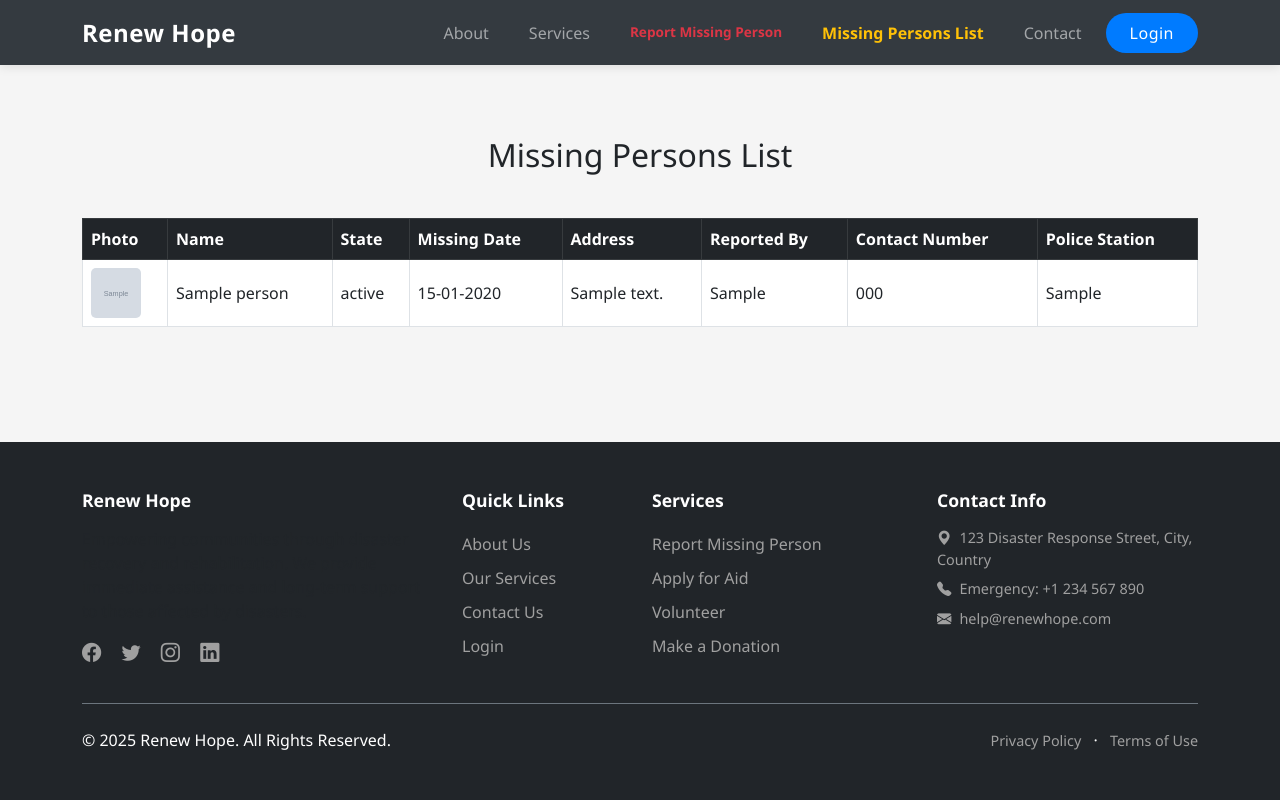
After one commit to akashkr-971/Disaster-Management, a PHP site: page /chat/view_missing.php in a window 1280 px wide. The commit adds this page. Run offline with PHP 8.4, Linux system fonts and the light colour scheme; tables that the repository leaves empty hold one stand-in row (values such as "Sample post"); grey boxes marked "Sample" are stand-in pictures; some libraries are stand-ins or nearby versions.

Commit message:
Full Project

```diff
--- a/admin.php
+++ b/admin.php
@@ -124,6 +124,11 @@ if (isset($_POST['update_status'])) {
                     <i class="bi bi-people me-2"></i>Campaigners
                 </a>
             </li>
+            <li class="nav-item">
+                <a class="nav-link" href="#" data-page="missing">
+                    <i class="bi bi-people me-2"></i>Missing Persons
+                </a>
+            </li>
         </ul>
 
         <!-- Main Content Area -->
--- a/header.php
+++ b/header.php
@@ -37,6 +37,9 @@
                     </li>
                     <li class="nav-item">
                         <a class="nav-link text-danger" href="report_missing.php" style="margin:0px;font-weight:600;">Report Missing Person</a>
+                    </li>
+                    <li class="nav-item">
+                        <a class="nav-link text-warning" href="view_missing.php" style="margin:0px;font-weight:600;">Missing Persons List</a>
                     </li>
                     <li class="nav-item">
                         <a class="nav-link" href="home.php#contact">Contact</a>
--- /dev/null
+++ b/view_missing.php
@@ -0,0 +1,154 @@
+<?php
+require 'header.php';
+?>
+<html>
+    <body>
+        <div style="margin-top: 80px;">
+            <div class="container">
+                <div class="row">
+                    <div class="col-12">
+                        <h2 class="text-center mb-4">Missing Persons List</h2>
+
+                        <div class="table-responsive">
+                            <table class="table table-hover table-bordered">
+                                <thead class="table-dark">
+                                    <tr>
+                                        <th>Photo</th>
+                                        <th>Name</th>
+                                        <th>State</th>
+                                        <th>Missing Date</th>
+                                        <th>Address</th>
+                                        <th>Reported By</th>
+                                        <th>Contact Number</th>
+                                        <th>Police Station</th>
+                                    </tr>
+                                </thead>
+                                <tbody>
+                                    <?php
+                                    require 'db_connect.php';
+                                    try {
+                                        $stmt = $conn->query("SELECT * FROM missing_persons ORDER BY created_at DESC");
+                                        while ($row = $stmt->fetch(PDO::FETCH_ASSOC)) {
+                                            echo "<tr>";
+                                            echo "<td>" . ($row['photo'] ? "<img src='" . htmlspecialchars($row['photo']) . "' class='missing-person-photo' alt='Missing Person'>" : "No Photo") . "</td>";
+                                            echo "<td>" . htmlspecialchars($row['name']) . "</td>";
+                                            echo "<td>" . htmlspecialchars($row['state']) . "</td>";
+                                            // Format the date nicely
+                                            $missing_date = !empty($row['missing_date']) ? date('d-m-Y', strtotime($row['missing_date'])) : 'Not specified';
+                                            echo "<td>" . htmlspecialchars($missing_date) . "</td>";
+                                            echo "<td>" . htmlspecialchars($row['address']) . "</td>";
+                                            echo "<td>" . htmlspecialchars($row['reported_by']) . "</td>";
+                                            echo "<td>" . htmlspecialchars($row['reporters_number']) . "</td>";
+                                            echo "<td>" . htmlspecialchars($row['police_station']) . "</td>";
+                                            echo "</tr>";
+                                        }
+                                    } catch(PDOException $e) {
+                                        echo "<tr><td colspan='8' class='text-danger'>Error fetching data: " . $e->getMessage() . "</td></tr>";
+                                    }
+                                    ?>
+                                </tbody>
+                            </table>
+                        </div>
+                    </div>
+                </div>
+            </div>
+        </div>
+        <!-- Footer -->
+        <footer class="bg-dark text-white py-5" style="position:absolute;bottom:0px;width:100%;">
+            <div class="container" >
+                <div class="row" >
+                    <div class="col-md-4 mb-4 mb-md-0">
+                        <h5 class="mb-3">Renew Hope</h5>
+                        <p class="text-muted mb-3">Empowering communities through disaster recovery and rehabilitation. We provide immediate assistance and long-term support to those affected by disasters.</p>
+                        <div class="social-links">
+                            <a href="#" class="me-3"><i class="bi bi-facebook"></i></a>
+                            <a href="#" class="me-3"><i class="bi bi-twitter"></i></a>
+                            <a href="#" class="me-3"><i class="bi bi-instagram"></i></a>
+                            <a href="#" class="me-3"><i class="bi bi-linkedin"></i></a>
+                        </div>
+                    </div>
+
+                    <div class="col-md-2 mb-4 mb-md-0">
+                        <h5 class="mb-3">Quick Links</h5>
+                        <ul class="list-unstyled footer-links">
+                            <li><a href="home.php#about">About Us</a></li>
+                            <li><a href="home.php#services">Our Services</a></li>
+                            <li><a href="home.php#contact">Contact Us</a></li>
+                            <li><a href="login.php">Login</a></li>
+                        </ul>
+                    </div>
+
+                    <div class="col-md-3 mb-4 mb-md-0">
+                        <h5 class="mb-3">Services</h5>
+                        <ul class="list-unstyled footer-links">
+                            <li><a href="missingpersonform.php">Report Missing Person</a></li>
+                            <li><a href="aid.php">Apply for Aid</a></li>
+                            <li><a href="volunteer.php">Volunteer</a></li>
+                            <li><a href="donate.php">Make a Donation</a></li>
+                        </ul>
+                    </div>
+
+                    <div class="col-md-3">
+                        <h5 class="mb-3">Contact Info</h5>
+                        <ul class="list-unstyled footer-contact">
+                            <li class="mb-2"><i class="bi bi-geo-alt-fill me-2"></i>123 Disaster Response Street, City, Country</li>
+                            <li class="mb-2"><i class="bi bi-telephone-fill me-2"></i>Emergency: +1 234 567 890</li>
+                            <li class="mb-2"><i class="bi bi-envelope-fill me-2"></i>help@renewhope.com</li>
+                        </ul>
+                    </div>
+                </div>
+
+                <div class="border-top border-secondary pt-4 mt-4">
+                    <div class="row align-items-center">
+                        <div class="col-md-6 text-center text-md-start mb-3 mb-md-0">
+                            <p class="mb-0">&copy; 2025 Renew Hope. All Rights Reserved.</p>
+                        </div>
+                        <div class="col-md-6 text-center text-md-end">
+                            <ul class="list-inline mb-0">
+                                <li class="list-inline-item"><a href="#">Privacy Policy</a></li>
+                                <li class="list-inline-item">·</li>
+                                <li class="list-inline-item"><a href="#">Terms of Use</a></li>
+                            </ul>
+                        </div>
+                    </div>
+                </div>
+            </div>
+        </footer>
+
+        <style>
+        .missing-person-photo {
+            width: 50px;
+            height: 50px;
+            object-fit: cover;
+            border-radius: 5px;
+        }
+
+        .table {
+            margin-top: 20px;
+            background-color: white;
+        }
+
+        .table th {
+            vertical-align: middle;
+        }
+
+        .table td {
+            vertical-align: middle;
+        }
+
+        /* Add responsive styles */
+        @media (max-width: 768px) {
+            .table-responsive {
+                font-size: 14px;
+            }
+
+            .missing-person-photo {
+                width: 40px;
+                height: 40px;
+            }
+        }
+        </style>
+
+    </body>
+</html>
+<!-- Add some spacing after the navbar -->
```
Also changed, not shown: admin_pages/missing.php (added, +90 -0 lines), home.php (+27 -2 lines), process.php (added, +60 -0 lines), query.sql (+13 -0 lines), report_missing.php (+65 -4 lines), looting.php (added), page.php (line endings or trailing spaces), static/home/loot.jpg (added), static/home/rescue.jpg (added), uploads/1738918742_emergency-shelter.jpg (added).
